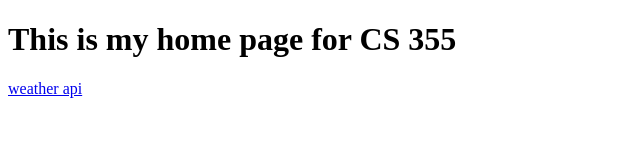
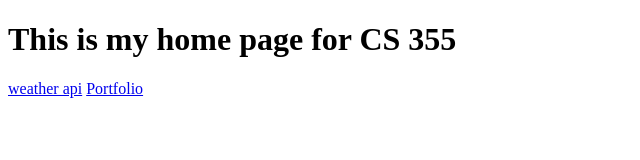
Before and after one commit to ganiasif98/ganiasif98.github.io, a plain HTML site: page index.html in a window 1280 px wide. Shown: the full height of the page, 0-640 px from the left. Drawn offline with Linux system fonts and the light colour scheme.

Commit message:
Update index.html

```diff
--- a/index.html
+++ b/index.html
@@ -4,5 +4,6 @@
 <body>
 <h1>This is my home page for CS 355</h1>
   <a href ="ganiasif98.github.io/weather.html">weather api</a>
+  <a href ="css-portfolio/index.html">Portfolio</a>
 </body>
 </html>
```
